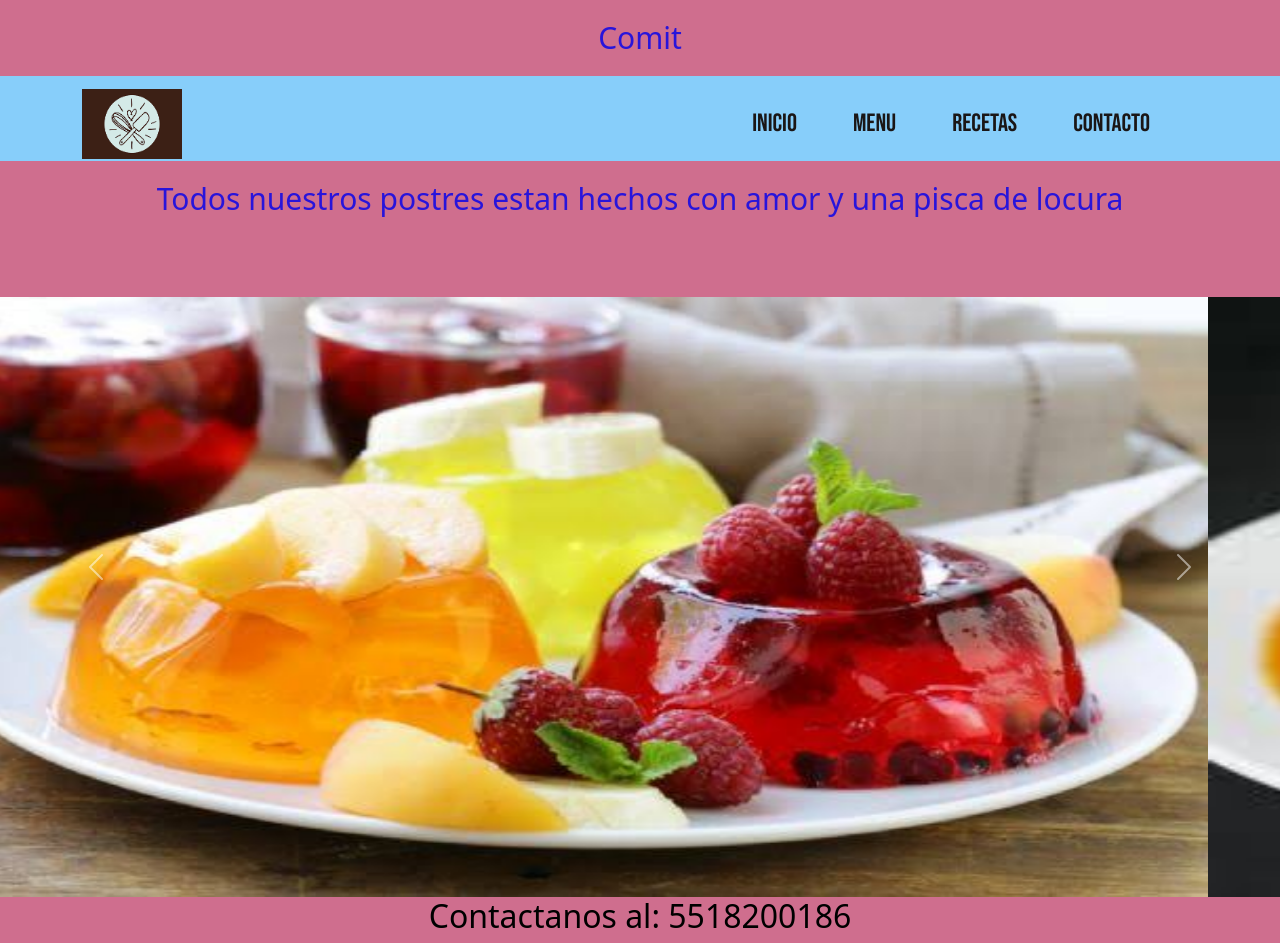
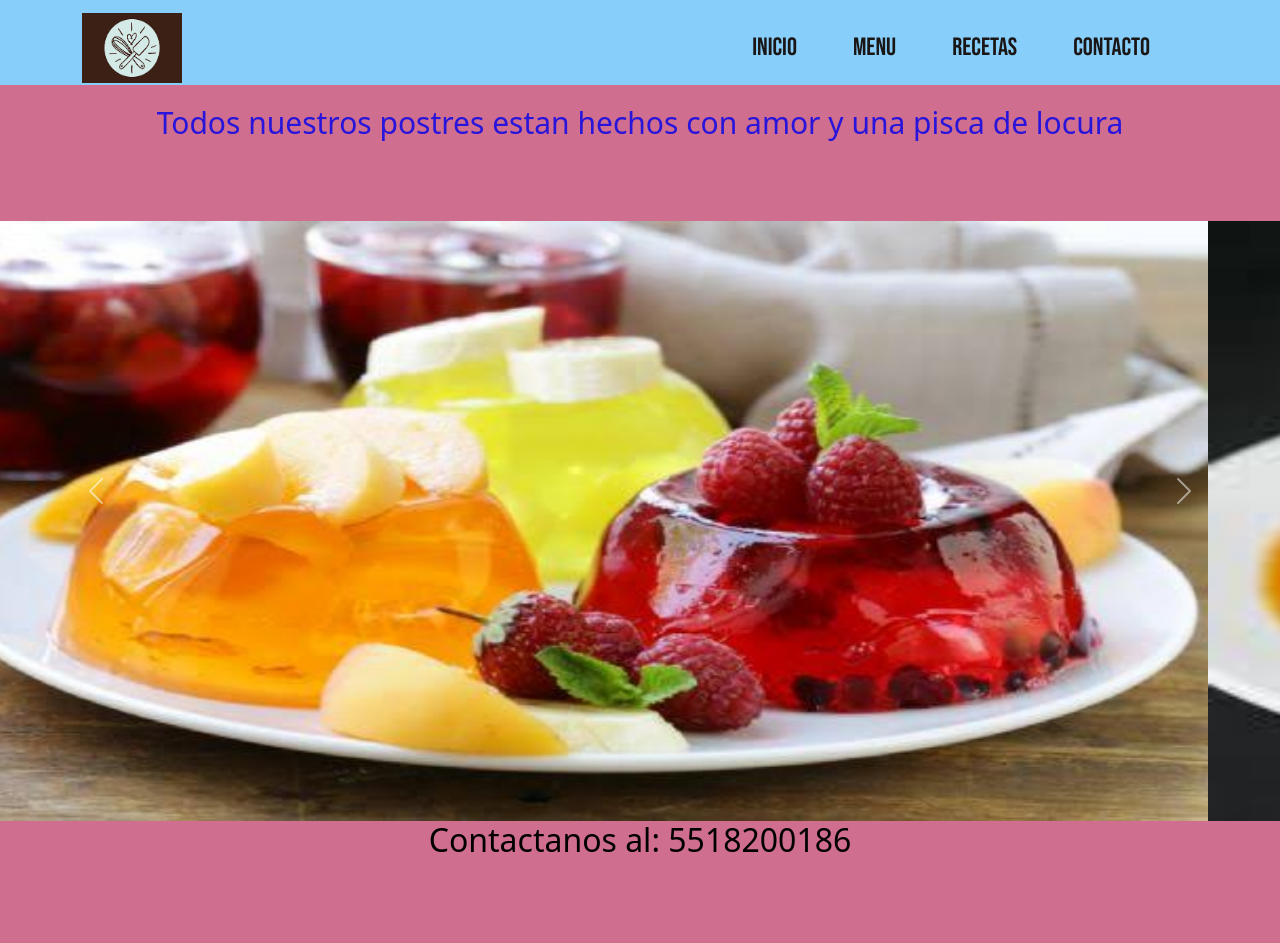
Before and after one commit to daph93/Daph93.github.io, a plain HTML site: page index.html in a window 1280 px wide. After the commit the page ends 867 px from the top, so only its background shows below. Drawn offline with nearby package versions, Linux system fonts and the light colour scheme; a web font is replaced by a local one.

Commit message:
Se elimino el h1 agregado

```diff
--- a/index.html
+++ b/index.html
@@ -10,9 +10,6 @@
     <link rel="stylesheet" href="style.css">
     <title>Postres Dafne</title>
 </head>
-<div>
-    <h1>Comit</h1>
-</div>
 
 <body>
     <header class="header">
```
